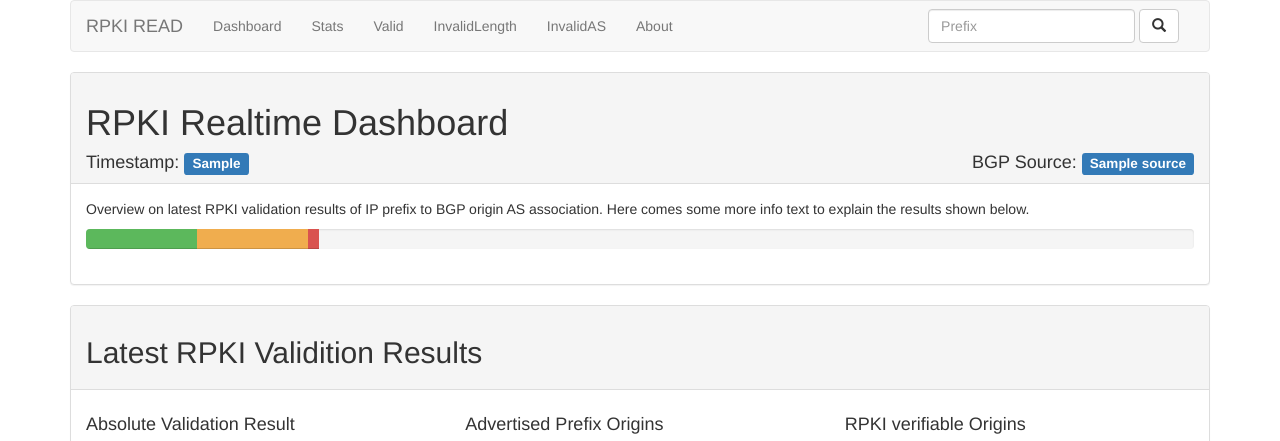
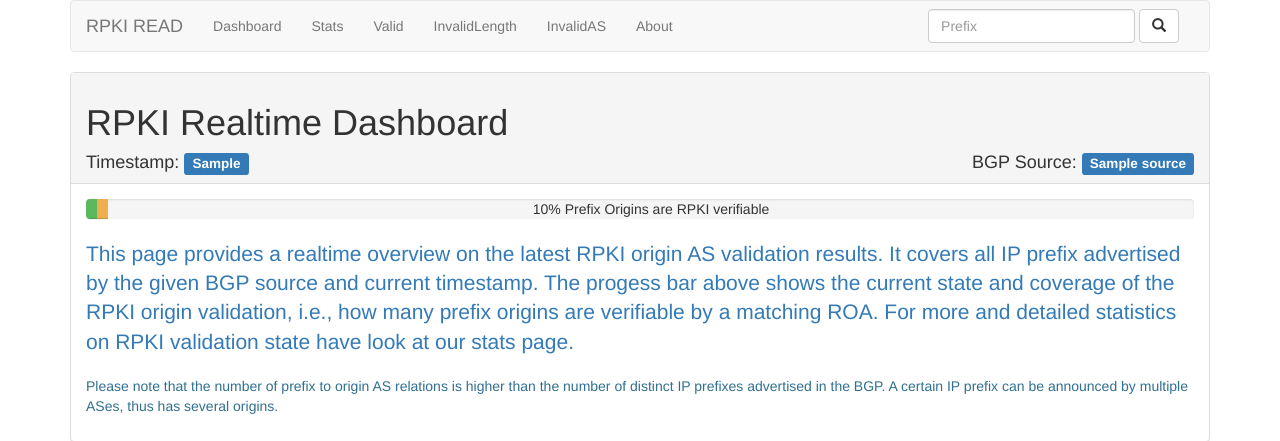
Before and after one commit to rtrlib/rpki-read, a Python web app: template src/app/templates/dashboard.html in a window 1280 px wide. Shown: the top 441 px of the page. Run offline with Jinja, Linux system fonts and the light colour scheme; the template is opened without the code that fills it: most values are stand-ins (such as "Sample title", 1, 10 or a date in 2020); some libraries are stand-ins or nearby versions.

Commit message:
dashboard: add info text

```diff
--- a/src/app/mongodb.py
+++ b/src/app/mongodb.py
@@ -106,6 +106,7 @@ def get_latest_stats(dbconnstr):
     stats['num_InvalidAS'] = 0
     stats['num_InvalidLength'] = 0
     stats['num_NotFound'] = 0
+    stats['num_Total'] = 0
     if "validity_latest" in db.collection_names() and db.validity_latest.count() > 0:
         try:
             pipeline = [
@@ -115,6 +116,7 @@ def get_latest_stats(dbconnstr):
             results = list(db.validity_latest.aggregate(pipeline, allowDiskUse=True ))
             for i in range(0,len(results)):
                 stats["num_"+results[i]['_id']] = results[i]['count']
+                stats['num_Total'] += results[i]['count']
             ts_tmp = db.validity_latest.find_one(projection={'value.timestamp': True, '_id': False}, sort=[('value.timestamp', DESCENDING)])['value']['timestamp']
             stats['latest_ts'] = datetime.fromtimestamp(int(ts_tmp)).strftime('%Y-%m-%d %H:%M:%S')
         except Exception, e:
--- a/src/app/templates/dashboard.html
+++ b/src/app/templates/dashboard.html
@@ -69,21 +69,33 @@
                         </br>
                     </div>
                     <div class="panel-body">
-                        <p>
-                            Overview on latest RPKI validation results of IP prefix to BGP origin AS association.
-                            Here comes some more info text to explain the results shown below.
-                        </p>
                         <div class="progress">
-                            <div class="progress-bar progress-bar-success" style="width: {{ (stats.num_Valid * 100)/(stats.num_NotFound + stats.num_Valid + stats.num_InvalidLength + stats.num_InvalidAS) }}%">
+                            <div class="progress-bar progress-bar-success" style="width: {{ stats.rel_Valid }}%">
                                 <span class="sr-only">Valid</span>
                             </div>
-                            <div class="progress-bar progress-bar-warning" style="width: {{ (stats.num_InvalidLength * 100)/(stats.num_NotFound + stats.num_Valid + stats.num_InvalidLength + stats.num_InvalidAS) }}%">
+                            <div class="progress-bar progress-bar-warning" style="width: {{ stats.rel_InvalidLength }}%">
                                 <span class="sr-only">Invalid Length</span>
                             </div>
-                            <div class="progress-bar progress-bar-danger" style="width: {{ (stats.num_InvalidAS * 100)/(stats.num_NotFound + stats.num_Valid + stats.num_InvalidLength + stats.num_InvalidAS) }}%">
+                            <div class="progress-bar progress-bar-danger" style="width: {{ stats.rel_InvalidAS }}%">
                                 <span class="sr-only">Invalid AS</span>
                             </div>
+                            <div class="text-center">{{stats.rel_Valid + stats.rel_InvalidLength + stats.rel_InvalidAS}}% Prefix Origins are RPKI verifiable</div>
                         </div>
+                        <p class="text-primary lead">
+                            This page provides a realtime overview on the latest RPKI origin
+                            AS validation results. It covers all IP prefix advertised by
+                            the given BGP source and current timestamp. The progess bar above
+                            shows the current state and coverage of the RPKI origin validation,
+                            i.e., how many prefix origins are verifiable by a matching ROA.
+                            For more and detailed statistics on RPKI validation state have look
+                            at our <a href="/stats">stats</a> page.
+                        </p>
+                        <p class="text-info">
+                            Please note that the number of prefix to origin AS relations is
+                            higher than the number of distinct IP prefixes advertised in the
+                            BGP. A certain IP prefix can be announced by multiple ASes, thus
+                            has several origins.
+                        </p>
                     </div>
                 </div>
             </div>
@@ -97,7 +109,7 @@
                     <div class="panel-body">
                         <div class="row">
                             <div class="col-md-4 col-xs-12">
-                                <h4>Absolute Validation Result</h4>
+                                <h4>by the numbers</h4>
                             </div>
                             <div class="col-md-4 col-xs-12">
                                 <h4>Advertised Prefix Origins</h4>
@@ -126,7 +138,7 @@
                                         <span class="pull-right">Not Found</span>
                                     </li>
                                     <li class="clearfix lead list-group-item">
-                                        <span class="label label-primary"># {{ stats.num_NotFound + stats.num_Valid + stats.num_InvalidLength + stats.num_InvalidAS}}</span>
+                                        <span class="label label-primary"># {{ stats.num_Total}}</span>
                                         <span class="pull-right">Total</span>
                                     </li>
                                 </ul>
--- a/src/app/views.py
+++ b/src/app/views.py
@@ -30,6 +30,10 @@ def update_validation_stats():
     dash_stats = get_latest_stats(config.DATABASE_CONN)
     if dash_stats != None:
         dash_stats['source'] = config.BGPMON_SOURCE
+        dash_stats['rel_Valid'] = round( (float(dash_stats['num_Valid'])/float(dash_stats['num_Total']))*100 , 2)
+        dash_stats['rel_InvalidLength'] = round( (float(dash_stats['num_InvalidLength'])/float(dash_stats['num_Total']))*100 , 2)
+        dash_stats['rel_InvalidAS'] = round( (float(dash_stats['num_InvalidAS'])/float(dash_stats['num_Total']))*100 , 2)
+        dash_stats['rel_NotFound'] = round( (float(dash_stats['num_NotFound'])/float(dash_stats['num_Total']))*100 , 2)
         g_dash_stats = dash_stats
     if g_stats_counter > config.UPDATE_INTERVAL_FACTOR:
         g_stats_counter = 0
```
